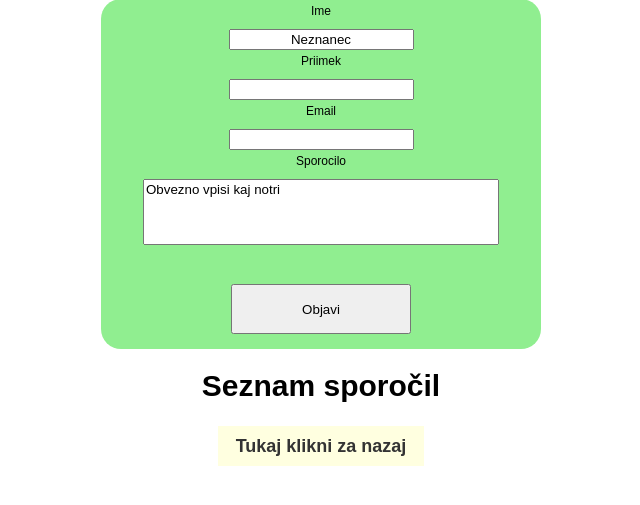
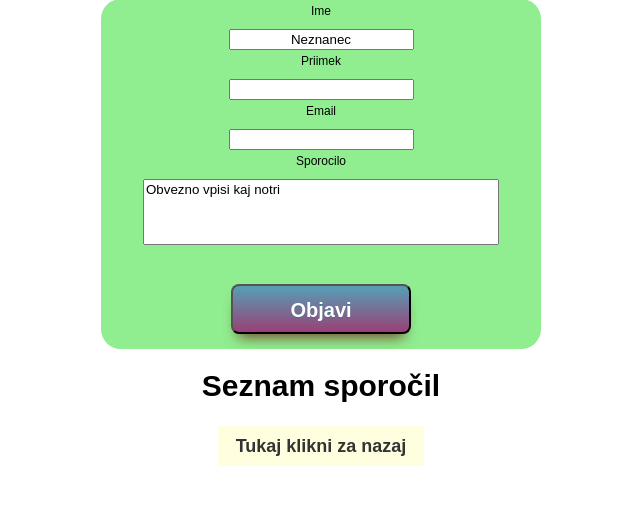
Before and after one commit to igorpodobnik/gaepostigor, a Python web app: template templates/forum.html in a window 1280 px wide. Shown: the part 225-730 px from the top of the page, without its empty margins (319-959 px from the left). Run offline with Jinja, Linux system fonts and the light colour scheme; the template is opened without the code that fills it, so the values that code supplies are empty.

```diff
--- a/assets/css/style-forum.css
+++ b/assets/css/style-forum.css
@@ -8,9 +8,12 @@ margin-top:80px;
 height:50px;
 width:180px;
 
+}
+
+
 #buttonbrisi{
 margin-bottom: 1000px;
-}
+
 }
 
 div {
@@ -152,3 +155,52 @@ font-family: "Arial";
 resize: none;
 width: 350px;
 }
+
+a {
+background-color:white;
+}
+
+
+
+
+
+
+.myButton {
+	-moz-box-shadow: 0px 10px 14px -7px #734227;
+	-webkit-box-shadow: 0px 10px 14px -7px #734227;
+	box-shadow: 0px 10px 14px -7px #734227;
+	background:-webkit-gradient(linear, left top, left bottom, color-stop(0.05, #599bb3), color-stop(1, #994075));
+	background:-moz-linear-gradient(top, #599bb3 5%, #994075 100%);
+	background:-webkit-linear-gradient(top, #599bb3 5%, #994075 100%);
+	background:-o-linear-gradient(top, #599bb3 5%, #994075 100%);
+	background:-ms-linear-gradient(top, #599bb3 5%, #994075 100%);
+	background:linear-gradient(to bottom, #599bb3 5%, #994075 100%);
+	filter:progid:DXImageTransform.Microsoft.gradient(startColorstr='#599bb3', endColorstr='#994075',GradientType=0);
+	background-color:#599bb3;
+	-moz-border-radius:8px;
+	-webkit-border-radius:8px;
+	border-radius:8px;
+	display:inline-block;
+	cursor:pointer;
+	color:#ffffff;
+	font-family:Arial;
+	font-size:20px;
+	font-weight:bold;
+	padding:13px 32px;
+	text-decoration:none;
+	text-shadow:0px 1px 0px #3d768a;
+}
+.myButton:hover {
+	background:-webkit-gradient(linear, left top, left bottom, color-stop(0.05, #994075), color-stop(1, #599bb3));
+	background:-moz-linear-gradient(top, #994075 5%, #599bb3 100%);
+	background:-webkit-linear-gradient(top, #994075 5%, #599bb3 100%);
+	background:-o-linear-gradient(top, #994075 5%, #599bb3 100%);
+	background:-ms-linear-gradient(top, #994075 5%, #599bb3 100%);
+	background:linear-gradient(to bottom, #994075 5%, #599bb3 100%);
+	filter:progid:DXImageTransform.Microsoft.gradient(startColorstr='#994075', endColorstr='#599bb3',GradientType=0);
+	background-color:#994075;
+}
+.myButton:active {
+	position:relative;
+	top:1px;
+}
--- a/assets/css/style.css
+++ b/assets/css/style.css
@@ -5,7 +5,7 @@ body {
 
 div {
     height: 50px;
-    background-color: lightcyan;
+    background-color: white;
 
 }
 
--- a/models.py
+++ b/models.py
@@ -1,4 +1,5 @@
 __author__ = 'igorpodobnik'
+import datetime
 
 
 from google.appengine.ext import ndb
--- a/templates/forum.html
+++ b/templates/forum.html
@@ -22,7 +22,7 @@
                 <li><input name='femail'></li>
                 <li> Sporocilo</li>
                 <li><textarea rows="4" cols="50" name='fsporocilo' onclick="this.focus();this.select()">Obvezno vpisi kaj notri</textarea></li>
-                <li><button type='submit'>Objavi</button></li>
+                <li><button class=myButton type='submit'>Objavi</button></li>
                 </ul>
 
 
```
